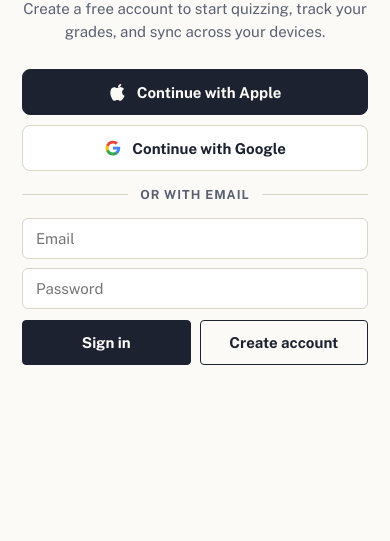
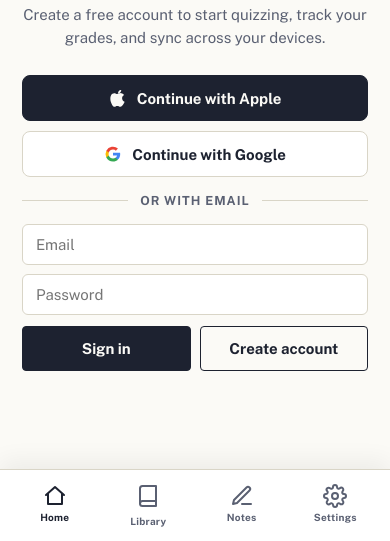
Before and after one commit to kevinsmith67680-crypto/cortex, a website: page public/index.html in a window 390 px wide. Shown: the part 303-844 px from the top of the page. Drawn offline with nearby package versions, Linux system fonts and the light colour scheme; a script that the page names is missing.

Commit message:
Update index.html

```diff
--- a/public/index.html
+++ b/public/index.html
@@ -48,8 +48,8 @@ body {
   -webkit-overflow-scrolling: touch;
   overscroll-behavior-y: contain;
   padding-top: calc(40px + env(safe-area-inset-top));
-  padding-left: calc(22px + env(safe-area-inset-left));
-  padding-right: calc(22px + env(safe-area-inset-right));
+  padding-left: max(16px, env(safe-area-inset-left));
+  padding-right: max(16px, env(safe-area-inset-right));
   padding-bottom: calc(130px + env(safe-area-inset-bottom));
 }
 
@@ -334,6 +334,115 @@ input.chip { -webkit-appearance: none; appearance: none; cursor: text; min-width
   width: 8px; height: 8px; background: var(--wrong); border-radius: 99px; display: none; }
 .tabbar .tab.has-due .badge-dot::after { display: block; }
 </style>
+
+<style id="iphone-app-viewport-fix">
+/* iPhone/WebView viewport lock: prevents black bounce headers/footers */
+html,
+body {
+  width: 100%;
+  height: 100%;
+  min-height: 100%;
+  margin: 0;
+  overflow: hidden !important;
+  background: var(--paper) !important;
+  overscroll-behavior: none;
+  touch-action: manipulation;
+}
+
+body {
+  position: fixed;
+  inset: 0;
+  max-width: 100vw;
+}
+
+/* Capacitor/iOS safe viewport sizing */
+@supports (height: 100dvh) {
+  html,
+  body {
+    height: 100dvh;
+  }
+}
+
+/* Main app content is the only scrollable area */
+.shell {
+  width: 100%;
+  max-width: 480px;
+  height: 100%;
+  min-height: 0;
+  margin: 0 auto;
+  overflow-y: auto;
+  overflow-x: hidden;
+  -webkit-overflow-scrolling: touch;
+  overscroll-behavior-y: contain;
+  background: var(--paper);
+  padding-top: calc(24px + env(safe-area-inset-top));
+  padding-left: max(16px, env(safe-area-inset-left));
+  padding-right: max(16px, env(safe-area-inset-right));
+  /* Bottom padding equals the fixed menu/footer height */
+  padding-bottom: calc(92px + env(safe-area-inset-bottom));
+}
+
+/* The menu bar is now the visual footer of the app */
+.tabbar {
+  position: fixed;
+  left: 50%;
+  right: auto;
+  bottom: 0;
+  transform: translateX(-50%);
+  width: 100%;
+  max-width: 480px;
+  z-index: 1000;
+  background: var(--card) !important;
+  border-top: 1px solid var(--line);
+  padding-top: 8px;
+  padding-bottom: calc(8px + env(safe-area-inset-bottom));
+  padding-left: max(8px, env(safe-area-inset-left));
+  padding-right: max(8px, env(safe-area-inset-right));
+  min-height: calc(64px + env(safe-area-inset-bottom));
+  box-shadow: 0 -8px 24px rgba(0,0,0,0.06);
+}
+
+.tabbar .tab {
+  min-height: 48px;
+}
+
+/* Auth screen also owns the viewport, with no exposed body behind it */
+#authGate {
+  inset: 0;
+  height: 100%;
+  max-height: 100%;
+  overflow-y: auto;
+  overscroll-behavior-y: contain;
+  background: var(--paper) !important;
+}
+
+/* Extra guard against accidental horizontal overflow */
+* {
+  max-width: 100%;
+}
+
+@media (max-width: 480px) {
+  .shell {
+    max-width: none;
+    padding-top: calc(20px + env(safe-area-inset-top));
+    padding-left: max(16px, env(safe-area-inset-left));
+    padding-right: max(16px, env(safe-area-inset-right));
+  }
+
+  .tabbar {
+    max-width: none;
+  }
+
+  .brand {
+    margin-bottom: 22px;
+  }
+
+  h1 {
+    font-size: clamp(28px, 8vw, 34px) !important;
+  }
+}
+</style>
+
 </head>
 <body>
 <div id="authGate">
@@ -947,10 +1056,26 @@ async function rcPurchase(tier) {
   let pkg = rcPackageFor(tier);
   if (!pkg) { await rcLoadOfferings(); pkg = rcPackageFor(tier); } // one fresh try in case the store just woke up
   if (!pkg) {
-    const want = RC_PACKAGES[tier];
-    const have = ((rcOfferings && rcOfferings.availablePackages) || []).map((p) => p.identifier).join(", ") || "none";
-    console.warn(`[RC] No package for tier "${tier}". Looking for "${want}", offering has: [${have}]. lastError: ${rcLastError}`);
-    $("subMsg").textContent = "That plan isn't available right now — please try again shortly.";
+    const debug = {
+      tier,
+      lookingFor: RC_PACKAGES[tier],
+      rcLastError,
+      offeringId: rcOfferings?.identifier || null,
+      packages: (rcOfferings?.availablePackages || []).map((p) => ({
+        packageIdentifier: p.identifier,
+        productIdentifier: p.product?.identifier,
+        price: p.product?.priceString,
+        title: p.product?.title,
+      })),
+    };
+
+    console.warn("[RC DEBUG]", debug);
+
+    $("subMsg").textContent =
+      "RevenueCat debug: looking for " + debug.lookingFor +
+      " | offering: " + (debug.offeringId || "none") +
+      " | packages: " + JSON.stringify(debug.packages);
+
     return;
   }
   try {
@@ -1609,3 +1734,13 @@ applyTheme(); renderBadge(); refreshDueBanner(); renderAccount(); renderSubRow()
 </script>
 </body>
 </html>
+
+<style>
+@media (max-width:480px){
+  h1{font-size:32px!important;line-height:1.15!important;}
+  .searchrow{flex-direction:column;}
+  .btn,input.search,input.text,textarea.notes{width:100%;}
+  .statgrid{grid-template-columns:1fr;}
+  .tabbar .tab .tlbl{font-size:10px;}
+}
+</style>
```
